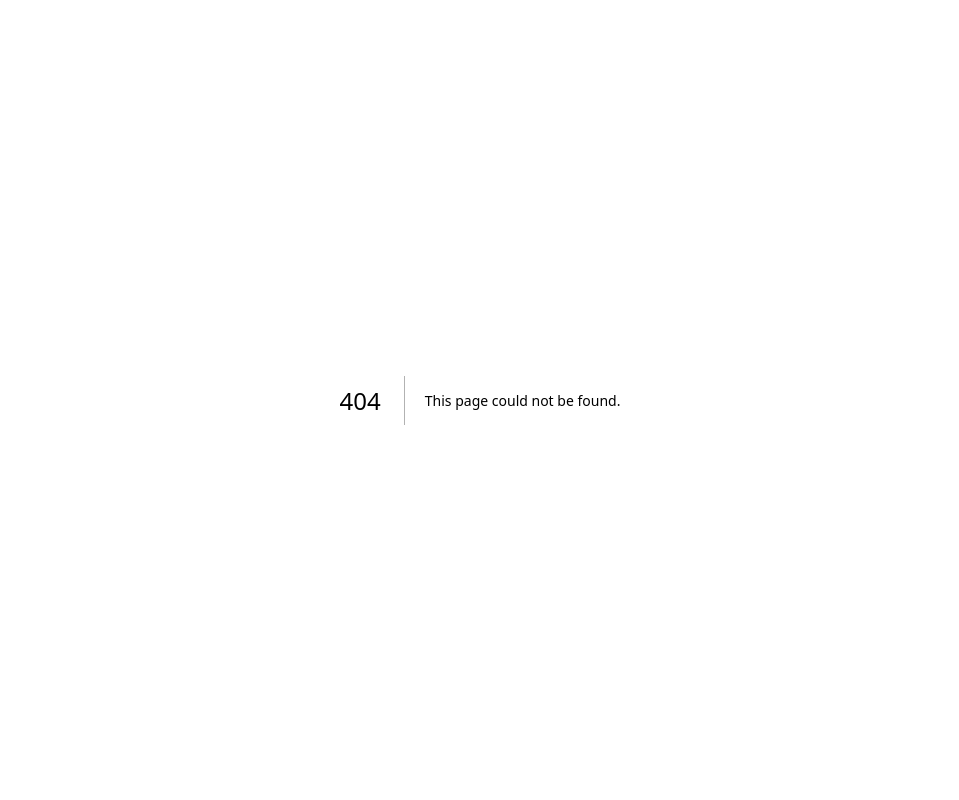
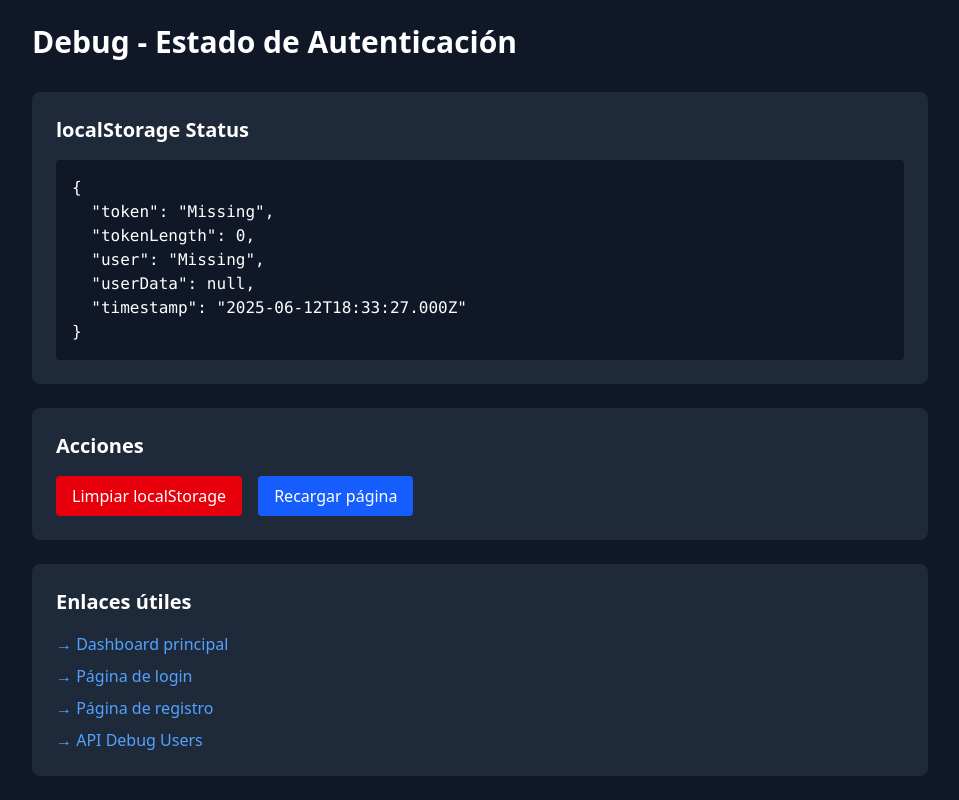
Before and after one commit to ferblanco75/ia-next, a Next.js app: page /debug in a window 1280 px wide. Before the commit this address had no page. Shown: the whole page, without its empty margins (160-1119 px from the left). Built offline with nearby package versions, Linux system fonts and the light colour scheme.

Commit message:
agrego debugger del login para verificar la redireccion

```diff
--- /dev/null
+++ b/src/app/debug/page.js
@@ -0,0 +1,75 @@
+"use client";
+
+import { useState, useEffect } from "react";
+
+export default function DebugPage() {
+  const [debugInfo, setDebugInfo] = useState({});
+
+  useEffect(() => {
+    const token = localStorage.getItem("token");
+    const user = localStorage.getItem("user");
+
+    setDebugInfo({
+      token: token ? "Present" : "Missing",
+      tokenLength: token ? token.length : 0,
+      user: user ? "Present" : "Missing",
+      userData: user ? JSON.parse(user) : null,
+      timestamp: new Date().toISOString()
+    });
+  }, []);
+
+  const clearStorage = () => {
+    localStorage.removeItem("token");
+    localStorage.removeItem("user");
+    window.location.reload();
+  };
+
+  return (
+    <div className="min-h-screen bg-gray-900 text-white p-6">
+      <div className="max-w-4xl mx-auto">
+        <h1 className="text-3xl font-bold mb-8">Debug - Estado de Autenticación</h1>
+
+        <div className="bg-gray-800 rounded-lg p-6 mb-6">
+          <h2 className="text-xl font-semibold mb-4">localStorage Status</h2>
+          <pre className="bg-gray-900 p-4 rounded overflow-auto">
+            {JSON.stringify(debugInfo, null, 2)}
+          </pre>
+        </div>
+
+        <div className="bg-gray-800 rounded-lg p-6 mb-6">
+          <h2 className="text-xl font-semibold mb-4">Acciones</h2>
+          <button
+            onClick={clearStorage}
+            className="bg-red-600 hover:bg-red-700 px-4 py-2 rounded mr-4"
+          >
+            Limpiar localStorage
+          </button>
+          <button
+            onClick={() => window.location.reload()}
+            className="bg-blue-600 hover:bg-blue-700 px-4 py-2 rounded"
+          >
+            Recargar página
+          </button>
+        </div>
+
+        <div className="bg-gray-800 rounded-lg p-6">
+          <h2 className="text-xl font-semibold mb-4">Enlaces útiles</h2>
+          <div className="space-y-2">
+            <a href="/" className="block text-blue-400 hover:text-blue-300">
+              → Dashboard principal
+            </a>
+            <a href="/login" className="block text-blue-400 hover:text-blue-300">
+              → Página de login
+            </a>
+            <a href="/register" className="block text-blue-400 hover:text-blue-300">
+              → Página de registro
+            </a>
+            <a href="/api/debug/users" className="block text-blue-400 hover:text-blue-300">
+              → API Debug Users
+            </a>
+          </div>
+        </div>
+      </div>
+    </div>
+  );
+}
--- a/src/app/page.js
+++ b/src/app/page.js
@@ -10,6 +10,7 @@ export default function Home() {
   const [loading, setLoading] = useState(false);
   const [user, setUser] = useState(null);
   const [isAuthenticated, setIsAuthenticated] = useState(false);
+  const [debugInfo, setDebugInfo] = useState("");
   const router = useRouter();
 
   useEffect(() => {
@@ -17,16 +18,34 @@ export default function Home() {
     const token = localStorage.getItem("token");
     const userData = localStorage.getItem("user");
 
+    console.log("🔍 Checking authentication...");
+    console.log("Token exists:", !!token);
+    console.log("User data exists:", !!userData);
+
     if (token && userData) {
-      setUser(JSON.parse(userData));
-      setIsAuthenticated(true);
+      try {
+        const parsedUser = JSON.parse(userData);
+        console.log("✅ User data parsed:", parsedUser);
+        setUser(parsedUser);
+        setIsAuthenticated(true);
+        setDebugInfo("Usuario autenticado correctamente");
+      } catch (error) {
+        console.error("❌ Error parsing user data:", error);
+        setDebugInfo("Error al parsear datos del usuario");
+        localStorage.removeItem("token");
+        localStorage.removeItem("user");
+        router.push("/login");
+      }
     } else {
+      console.log("❌ No authentication data found, redirecting to login");
+      setDebugInfo("No hay datos de autenticación, redirigiendo al login");
       // Si no está autenticado, redirigir al login
       router.push("/login");
     }
   }, [router]);
 
   const handleLogout = () => {
+    console.log("🚪 Logging out...");
     localStorage.removeItem("token");
     localStorage.removeItem("user");
     setUser(null);
```
Also changed, not shown: src/app/login/page.js (+14 -0 lines).
